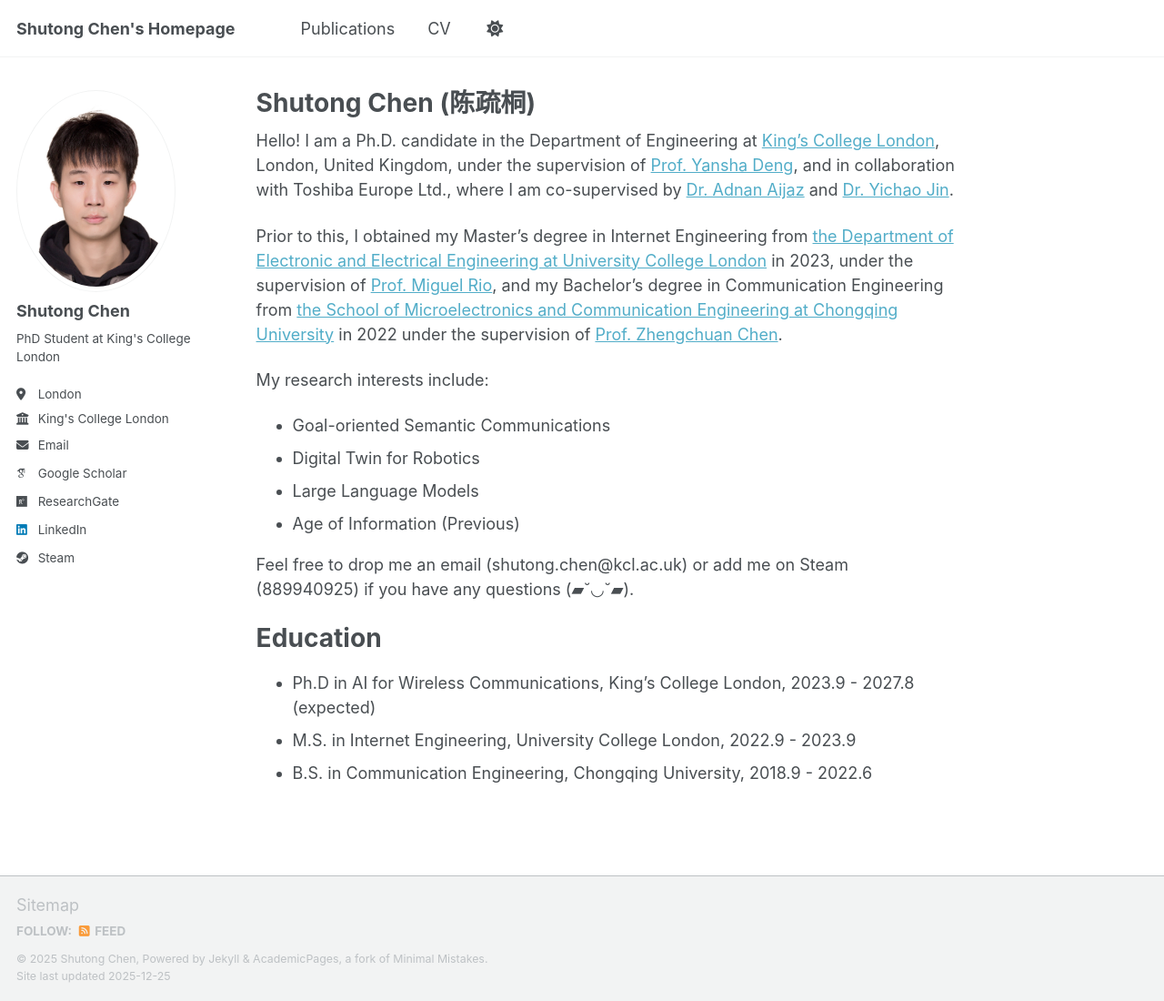
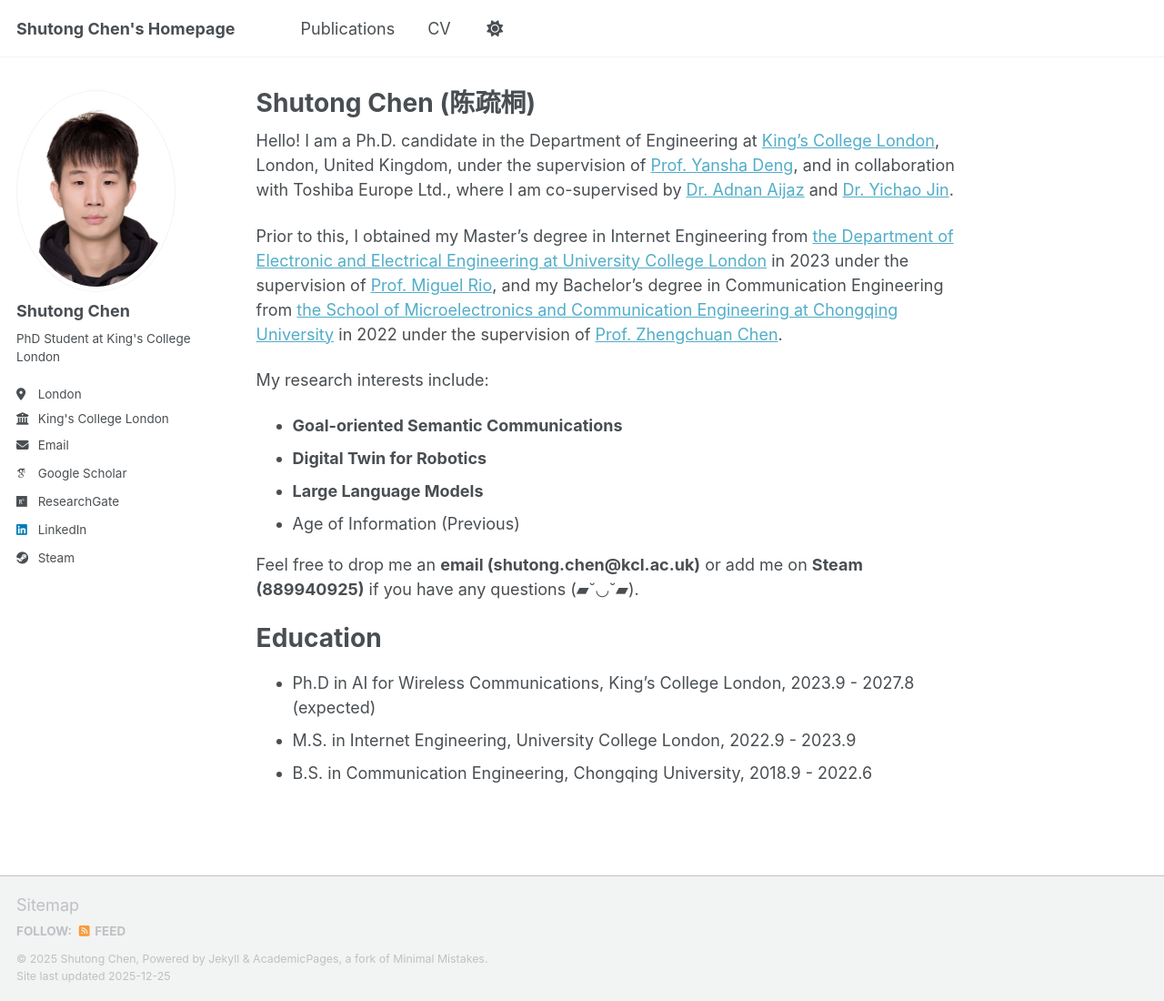
Before and after one commit to shutong-chen/shutong-chen.github.io, a Jekyll site: the page built from _pages/about.md, in a window 1280 px wide and 1100 px high. Shown: the whole window at 91% size. Built offline with Jekyll 4.4.1, drawn with Linux system fonts in a browser that asks for light colours; some web fonts are replaced; a script bundle is joined from its source files by our own code; library files that are not in the unit come from our copies.

```diff
--- a/_pages/about.md
+++ b/_pages/about.md
@@ -8,15 +8,15 @@ redirect_from:
 ---
 Hello! I am a Ph.D. candidate in the Department of Engineering at [King’s College London](https://www.kcl.ac.uk/), London, United Kingdom, under the supervision of [Prof. Yansha Deng](https://www.kcl.ac.uk/people/yansha-deng), and in collaboration with Toshiba Europe Ltd., where I am co-supervised by [Dr. Adnan Aijaz](https://adnanaijaz.com/) and [Dr. Yichao Jin](https://scholar.google.com/citations?user=prcqwqAAAAAJ&hl=en).
 
-Prior to this, I obtained my Master’s degree in Internet Engineering from [the Department of Electronic and Electrical Engineering at University College London](https://www.ucl.ac.uk/engineering/electronic-electrical-engineering) in 2023, under the supervision of [Prof. Miguel Rio](https://www.ee.ucl.ac.uk/~uczamjr/), and my Bachelor’s degree in Communication Engineering from [the School of Microelectronics and Communication Engineering at Chongqing University](http://www.ccee.cqu.edu.cn/NewEnglish/Home.htm) in 2022 under the supervision of [Prof. Zhengchuan Chen](https://scholar.google.com/citations?user=ZxsMQYgAAAAJ&hl=en).
+Prior to this, I obtained my Master’s degree in Internet Engineering from [the Department of Electronic and Electrical Engineering at University College London](https://www.ucl.ac.uk/engineering/electronic-electrical-engineering) in 2023 under the supervision of [Prof. Miguel Rio](https://www.ee.ucl.ac.uk/~uczamjr/), and my Bachelor’s degree in Communication Engineering from [the School of Microelectronics and Communication Engineering at Chongqing University](http://www.ccee.cqu.edu.cn/NewEnglish/Home.htm) in 2022 under the supervision of [Prof. Zhengchuan Chen](https://scholar.google.com/citations?user=ZxsMQYgAAAAJ&hl=en).
 
 My research interests include:
-- Goal-oriented Semantic Communications
-- Digital Twin for Robotics
-- Large Language Models
+- **Goal-oriented Semantic Communications**
+- **Digital Twin for Robotics**
+- **Large Language Models**
 - Age of Information (Previous)
 
-Feel free to drop me an email (shutong.chen@kcl.ac.uk) or add me on Steam (889940925) if you have any questions (▰˘◡˘▰).
+Feel free to drop me an **email (shutong.chen@kcl.ac.uk)** or add me on **Steam (889940925)** if you have any questions (▰˘◡˘▰).
 
 Education
 ======
@@ -24,4 +24,5 @@ Education
 * M.S. in Internet Engineering, University College London, 2022.9 - 2023.9
 * B.S. in Communication Engineering, Chongqing University, 2018.9 - 2022.6
 
+
 <script type="text/javascript" id="mapmyvisitors" src="//mapmyvisitors.com/map.js?d=Kr3JHIfobUwIgjI4JxqkPRYD_sy2RNiE17Mo4HRNhF0&cl=ffffff&w=a"></script>
```
